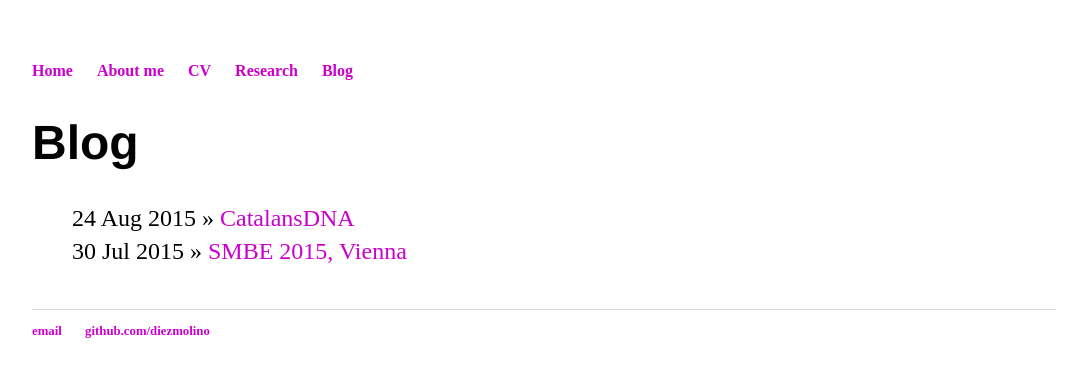
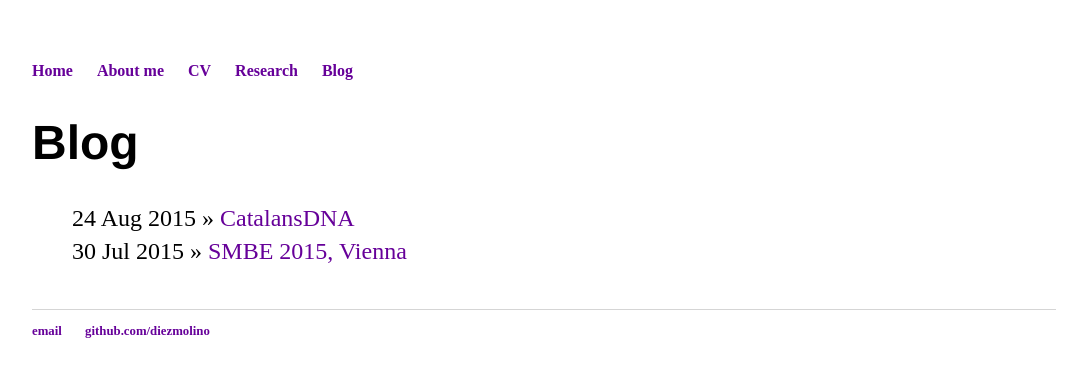
Before and after one commit to DiezMolino/diezmolino.github.io, a Jekyll site: the page built from blog/index.html, in a window 1280 px wide. Shown: the top 377 px of the page, without its empty margins (96-1183 px from the left). Built offline with Jekyll 4.4.1, drawn with Linux system fonts in a browser that asks for light colours.

Commit message:
Update main.css

```diff
--- a/css/main.css
+++ b/css/main.css
@@ -16,7 +16,7 @@ nav ul li, footer ul li {
 }
 a {
     text-decoration: none;
-    color: #CC00CC;
+    color: #660099;
 }
 a:hover {
     text-decoration: underline;
```
